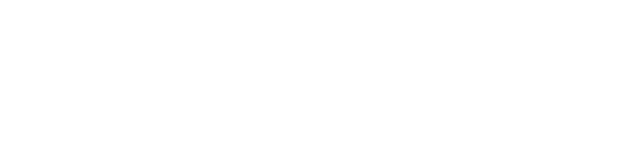
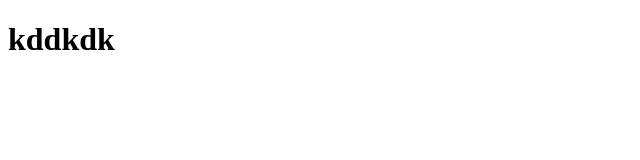
Before and after one commit to Saishiiro/versionning2, a plain HTML site: page index.html in a window 1280 px wide. Shown: the whole page, without its empty margins (0-640 px from the left). Drawn offline with Linux system fonts and the light colour scheme.

```diff
--- a/index.html
+++ b/index.html
@@ -5,5 +5,9 @@
     <meta name="viewport" content="width=device-width, initial-scale=1.0" />
     <title>Document</title>
   </head>
-  <body></body>
+  <body>
+    <h1>
+      kddkdk
+    </h1>
+  </body>
 </html>
```
